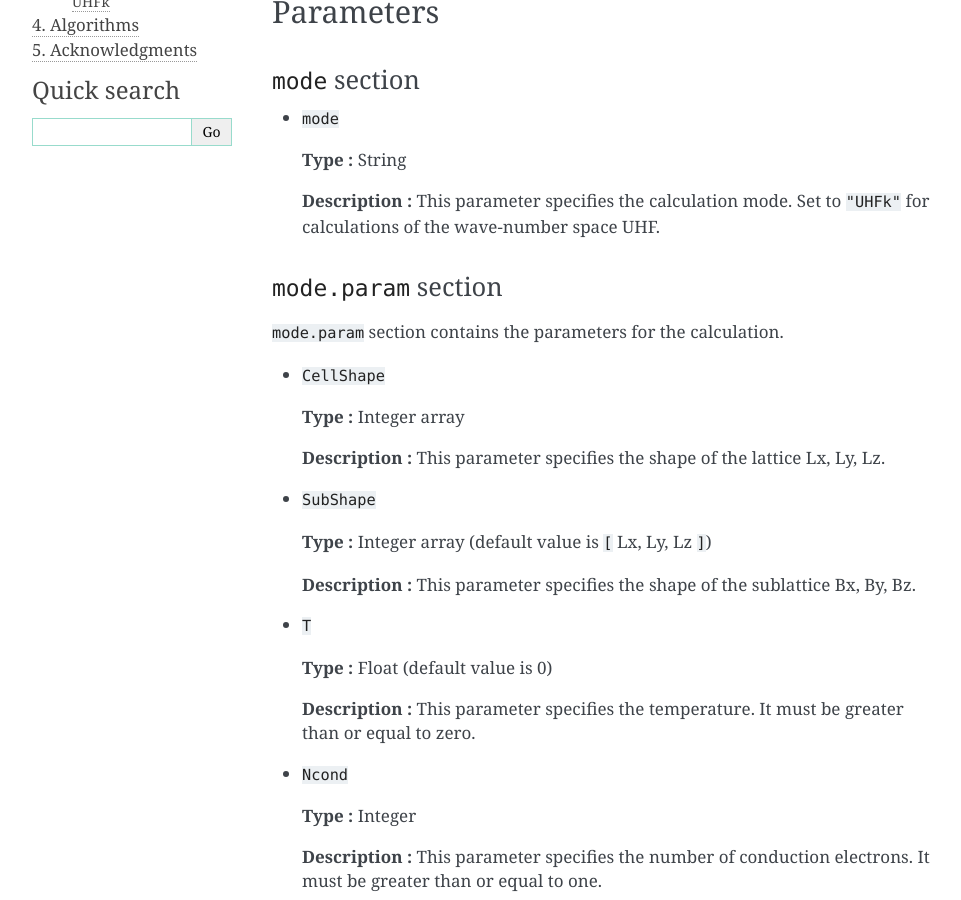
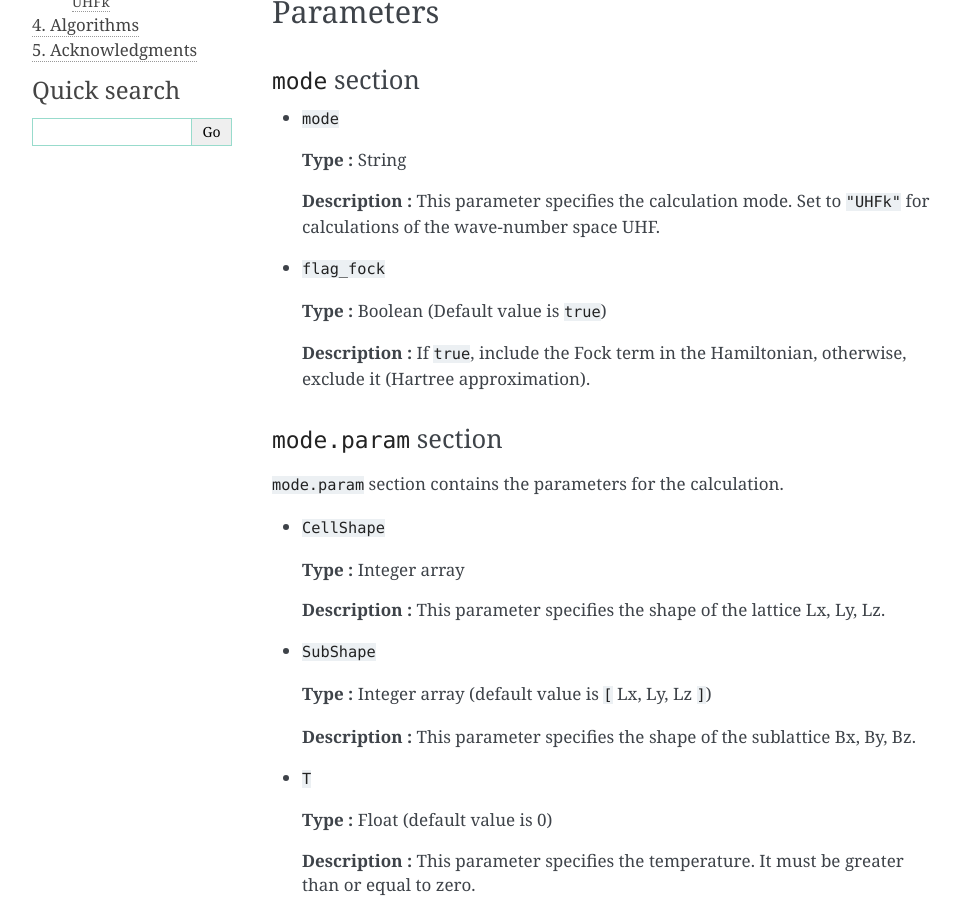
Before and after one commit to issp-center-dev/H-wave, a Sphinx documentation site: the page built from docs/en/source/uhfk/filespecification/config/index_config.rst, in a window 1280 px wide and 900 px high, scrolled down 556 px. Shown: the whole window, without its empty margins (148-1109 px from the left). Built offline with Sphinx 7.4.7, drawn with Linux system fonts in a browser that asks for light colours.

Commit message:
update english doc (flag_fock)

```diff
--- a/docs/en/source/uhfk/filespecification/config/index_config.rst
+++ b/docs/en/source/uhfk/filespecification/config/index_config.rst
@@ -38,6 +38,15 @@ Parameters
   **Description :**
   This parameter specifies the calculation mode.
   Set to ``"UHFk"`` for calculations of the wave-number space UHF.
+
+
+- ``flag_fock``
+
+  **Type :**
+  Boolean (Default value is ``true``)
+
+  **Description :**
+  If ``true``, include the Fock term in the Hamiltonian, otherwise, exclude it (Hartree approximation).
 
 ``mode.param`` section
 ================================
```
